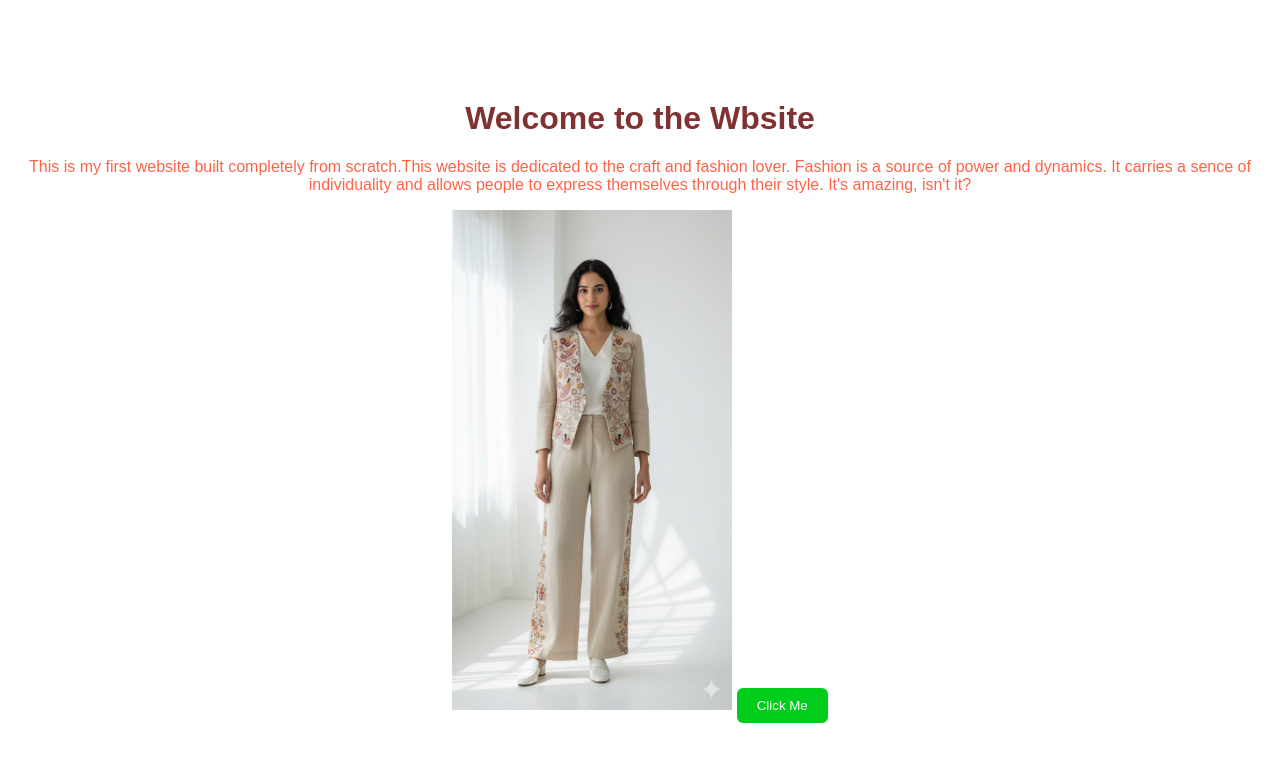
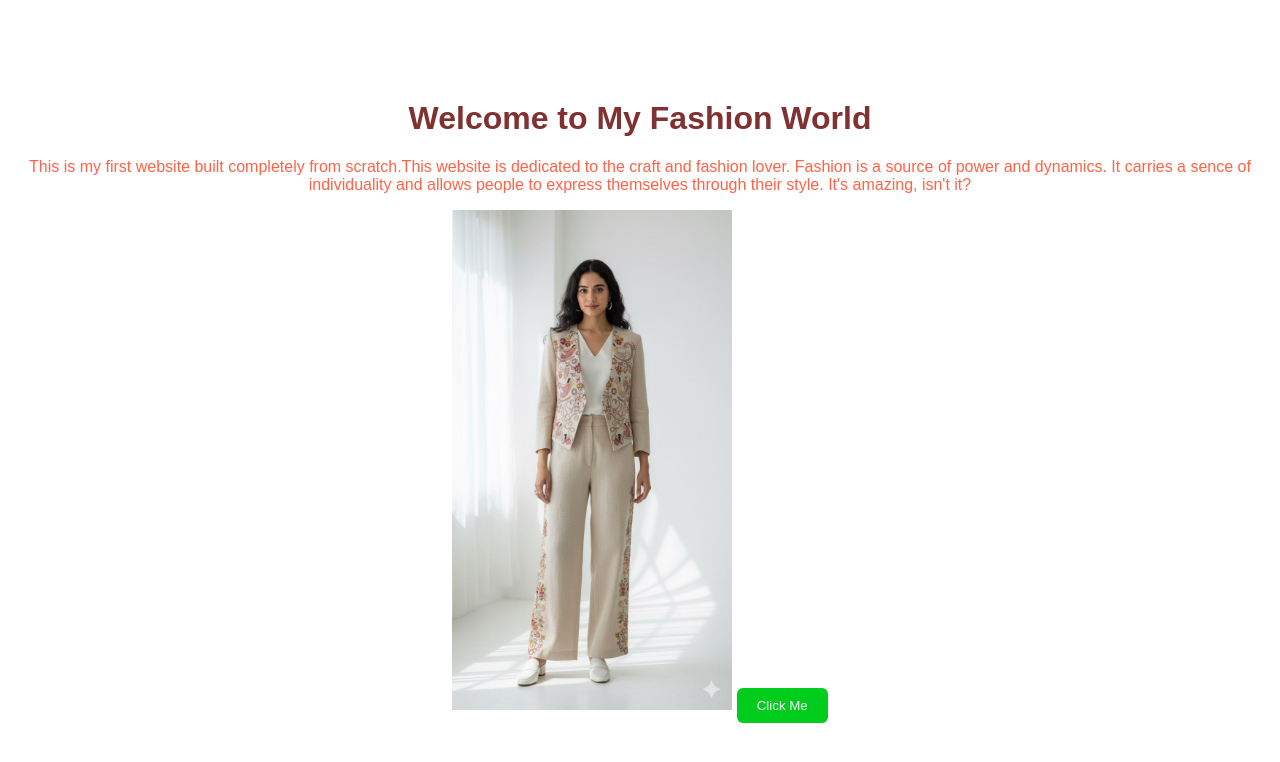
Before and after one commit to omarfaruk8617/OmarsProject, a plain HTML site: page index.html in a window 1280 px wide. Drawn offline with Linux system fonts and the light colour scheme.

Commit message:
Update index.html
Heading change

```diff
--- a/index.html
+++ b/index.html
@@ -7,7 +7,7 @@
   <link rel="stylesheet" href="style.css">
 </head>
 <body>
-  <h1>Welcome to the Wbsite</h1>
+  <h1>Welcome to My Fashion World</h1>
   <p>This is my first website built completely from scratch.This website is dedicated to
     the craft and fashion lover. Fashion is a source of power and dynamics. It carries a
     sence of individuality and allows people to express themselves through their style.
```
